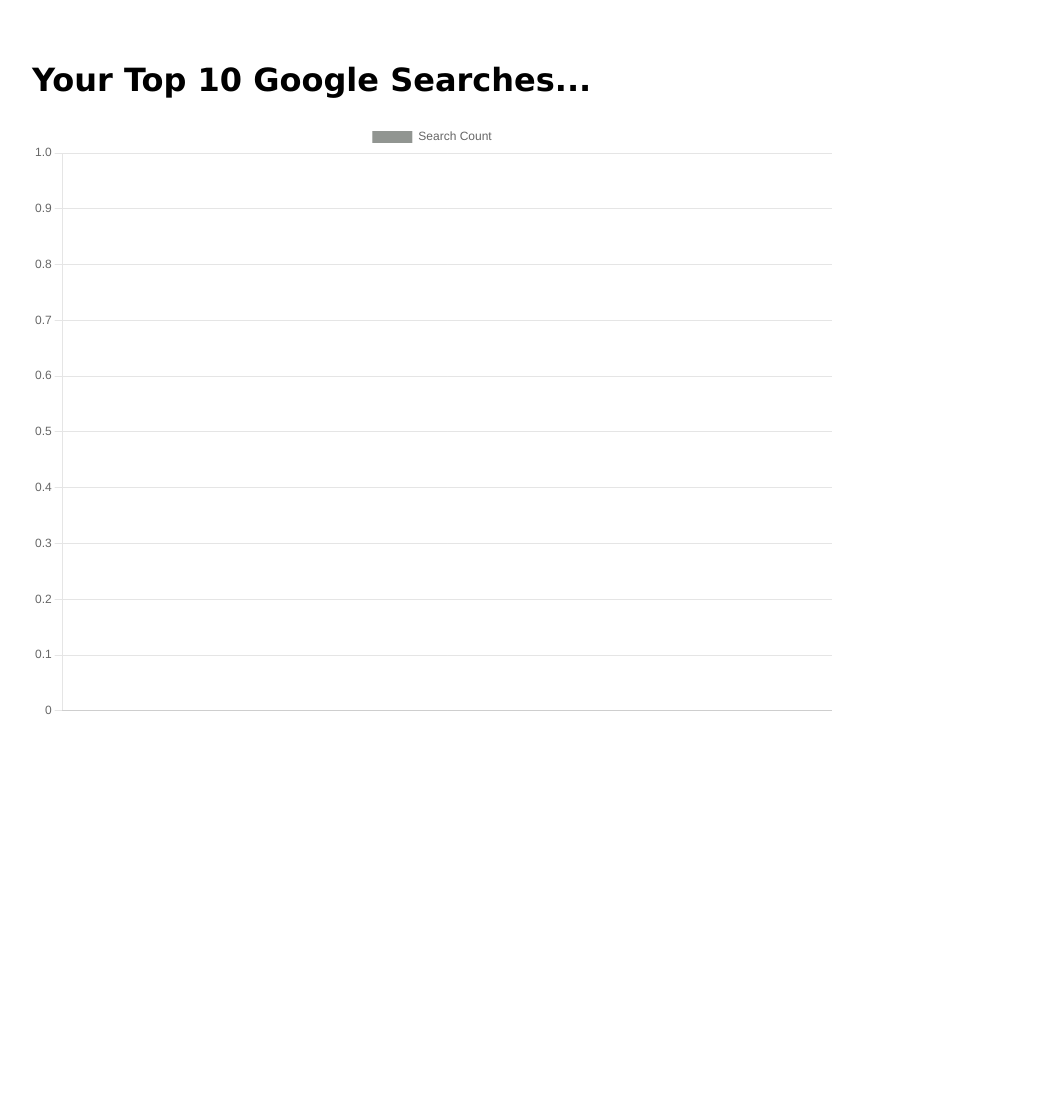
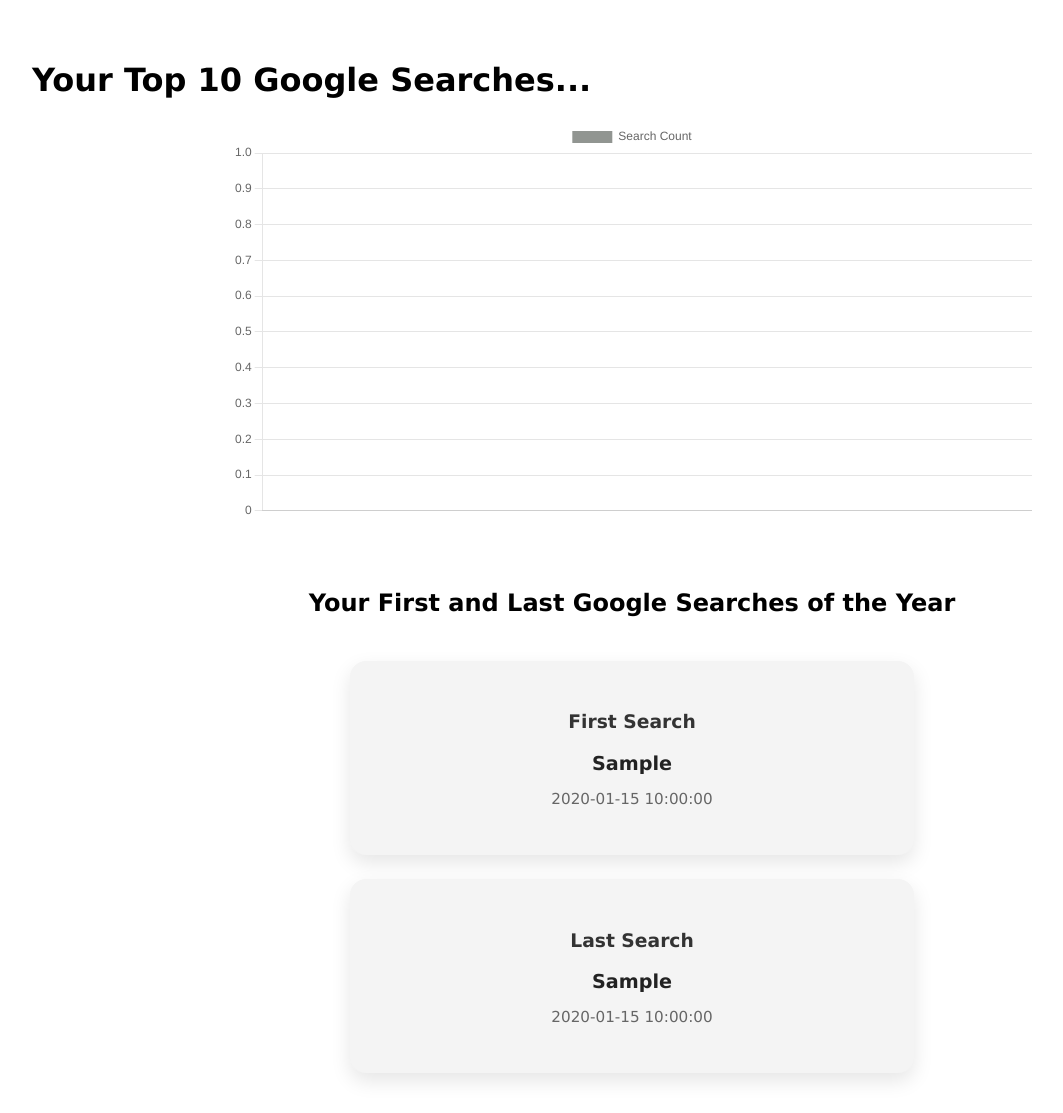
Before and after one commit to Luke-Nguyen12/Safari_wrapped, a Python web app: template templates/index.html in a window 1280 px wide. Shown: the whole page, without its empty margins (8-1071 px from the left). Before the commit the page ends 715 px from the top, so only its background shows below. Run offline with Jinja, Linux system fonts and the light colour scheme; the template is opened without the code that fills it: most values are stand-ins (such as "Sample title", 1, 10 or a date in 2020).

Commit message:
updated with a first and last google search

```diff
--- a/templates/index.html
+++ b/templates/index.html
@@ -1,16 +1,77 @@
 <!DOCTYPE html>
-<html>
+<html lang = "en">
 <head>
+    <meta charset="UTF-8">
+    <meta name="viewport" content="width=device-width, initial-scale=1.0">
     <title> Browsing Wrapped </title>
     <script src = "https://cdn.jsdelivr.net/npm/chart.js"> </script>
     <style>
-        body { font-family: 'Lucida Sans', 'Lucida Sans Regular', 'Lucida Grande', 'Lucida Sans Unicode', Geneva, Verdana, sans-serif; padding: 2rem; }
-        canvas { max-width: 800px; }
+        body { font-family: 'Lucida Sans', 'Lucida Sans Regular', 'Lucida Grande', 'Lucida Sans Unicode', Geneva, Verdana, sans-serif; padding: 2rem; background-color: #ffffff; }
+        .chart-container {
+            max-width: 800px;
+            margin: 0 auto;
+        }
+        canvas {
+            width: 100%;
+        }
+        .cards-container {
+            display: flex;
+            flex-direction: column;
+            align-items: center;
+            gap: 1.5rem;
+            margin-top: 3rem;
+        }
+
+        .card {
+            background: #f4f4f4;
+            border-radius: 1rem;
+            padding: 2rem;
+            width: 90%;
+            max-width: 500px;
+            box-shadow: 0 8px 20px rgba(0, 0, 0, 0.1);
+            text-align: center;
+        }
+
+        .card h3 {
+            margin-bottom: 1rem;
+            color: #333;
+        }
+
+        .card .query {
+            font-size: 1.2rem;
+            font-weight: bold;
+            color: #222;
+            margin-bottom: 0.5rem;
+        }
+
+        .card .date {
+            font-size: 0.95rem;
+           color: #666;
+        }
     </style>
 </head>
 <body>
     <h1> Your Top 10 Google Searches... </h1>
-    <canvas id="chart"> </canvas>
+     <div class="chart-container">
+        <canvas id="chart" aria-label="Bar chart of top searches"></canvas>
+    </div>
+
+    <div class="cards-container">
+        <h2>Your First and Last Google Searches of the Year</h2>
+
+        <div class="card">
+            <h3>First Search</h3>
+            <p class="query">{{ first_query }}</p>
+            <p class="date">{{ first_time }}</p>
+        </div>
+
+        <div class="card">
+            <h3>Last Search</h3>
+            <p class="query">{{ last_query }}</p>
+            <p class="date">{{ last_time }}</p>
+        </div>
+    </div>
+
     <script>
         const ctx = document.getElementById('chart').getContext('2d');
         const chart = new Chart(ctx, {
```
Also changed, not shown: app.py (+50 -39 lines).
